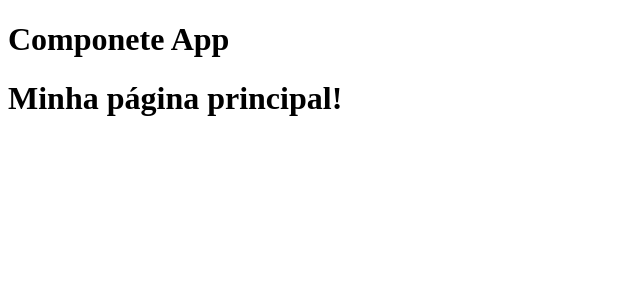
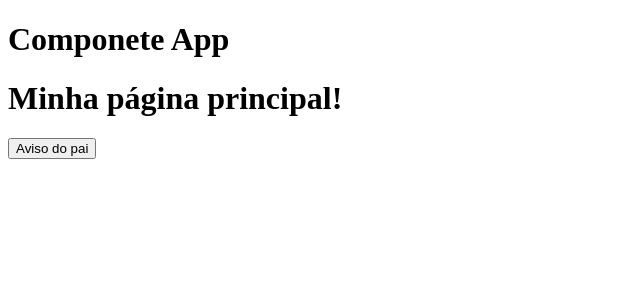
Before and after one commit to FelipeSants08/aula-05-2sem, a React (Vite) app in the folder Aula-05/: page / in a window 1280 px wide. Shown: the top 300 px of the page, without its empty margins (0-640 px from the left). Built offline with nearby package versions, Linux system fonts and the light colour scheme.

Commit message:
Desestruturação prps

```diff
--- a/Aula-05/src/App.tsx
+++ b/Aula-05/src/App.tsx
@@ -10,11 +10,12 @@ export default function App() {
  //const objeto: {nome:string,idade:number} = {nome: "João", idade: 25}
   //const objeto2: {nome:string,idade:number, isEstudante?: boolean} = {nome: "Maria", idade:30, isEstudante:true}
   //const elementoDiv: HTMLDivElement = document.createElement('div')
+  const aviso = ()=> alert(titulo);
 
   return (
     <div>
       <h1>Componete App</h1>
-      <Cabecalho tituloProps={titulo}/>
+      <Cabecalho tituloProps={titulo} avisoProps={aviso}/>
     </div>
   )
 }
--- a/Aula-05/src/Cabecalho/Cabecalho.tsx
+++ b/Aula-05/src/Cabecalho/Cabecalho.tsx
@@ -1,10 +1,31 @@
-export default function Cabecalho(props:{tituloProps:string}) {
 
-    document.title = props.tituloProps
+
+
+export default function Cabecalho({tituloProps,avisoProps}:{tituloProps:string, avisoProps:Function}) {
+
+    document.title = tituloProps
+
+    // const aluno = {
+    //     nome: 'João',
+    //     idade: 20,
+    //     isAluno: true
+    // }
+
+    // const {nome, idade,...resto} = aluno;
+
+    //addEventListener("click", ()=> {}) == onClick={()=> obj}
 
   return (
     <header>
-        <h1>{props.tituloProps}</h1>
+        <h1>{tituloProps}</h1>
+        <div>
+            <button onClick={()=> avisoProps()}>Aviso do pai</button>
+        </div>
+        {/* <div>
+            <p>Nome: {nome}</p>
+            <p>Idade: {idade}</p>
+            <p>É aluno: {resto.isAluno.toString()}</p>
+        </div> */}
     </header>
   )
 }
```
